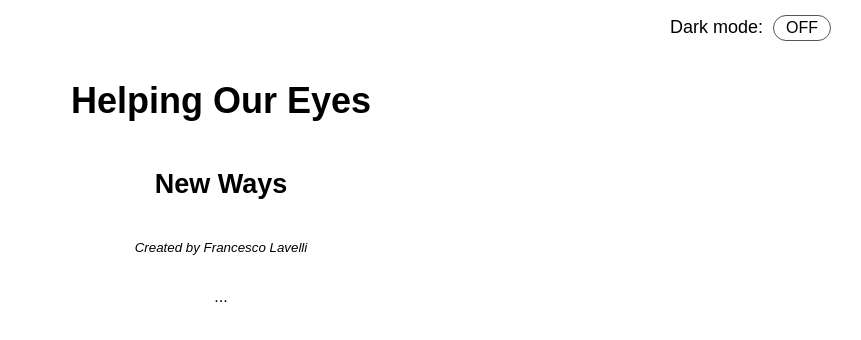
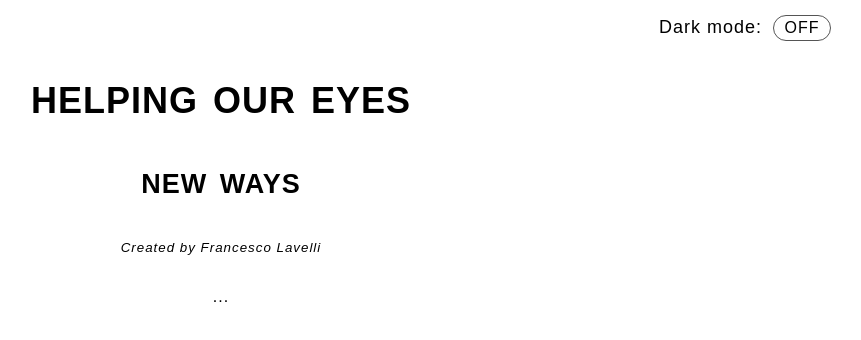
Before and after one commit to Savomagia/DarkMode, a plain HTML site: page index.html in a window 1280 px wide. Shown: the top 340 px of the page, without its empty margins (419-1280 px from the left). Drawn offline with nearby package versions, Linux system fonts and the light colour scheme.

Commit message:
Update style.css

```diff
--- a/style.css
+++ b/style.css
@@ -12,6 +12,9 @@ body {
     max-width: 100rem;
     margin: 0 auto;
     padding: 0 0.9375rem;
+    text-rendering: optimizeLegibility;
+
+    letter-spacing: 1px;
 }
 small {
     font-style: italic;
@@ -19,6 +22,10 @@ small {
 article {
     display: flex;
     flex-direction: column;
+}
+h1 {
+    word-spacing: 4px;
+    text-transform: uppercase;
 }
 img {
     max-width: 500px;
@@ -43,6 +50,12 @@ img {
     padding: 0.1875rem;
     margin-left: 0.3125rem;
 }
+.inner-switch:hover,
+.inner-switch:active {
+    background-color: #555;
+    transition: background-color 0.2s;
+    transform: scale(1.3);
+}
 .dark,
 .dark * {
     background-color: #222;
```
